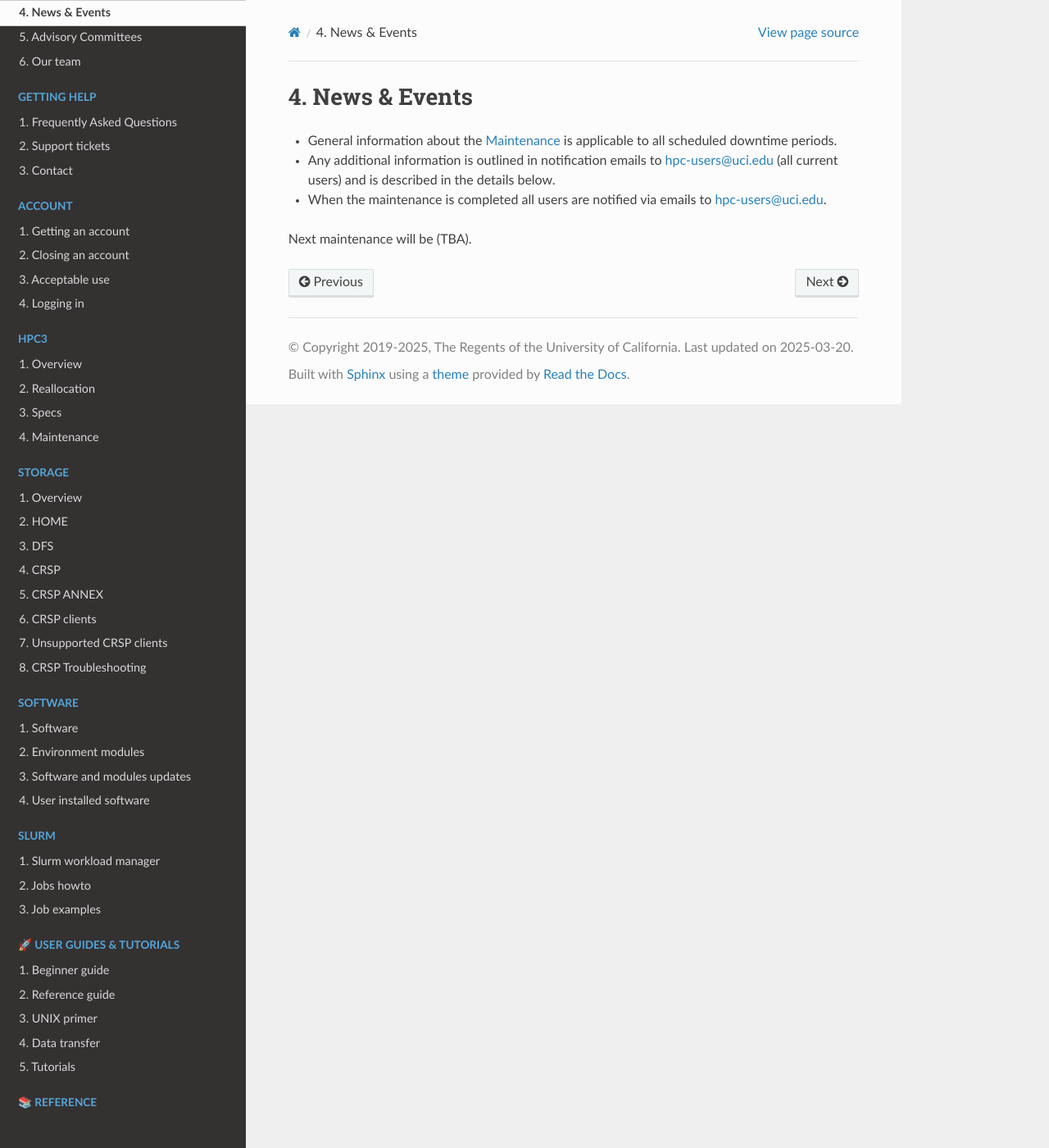
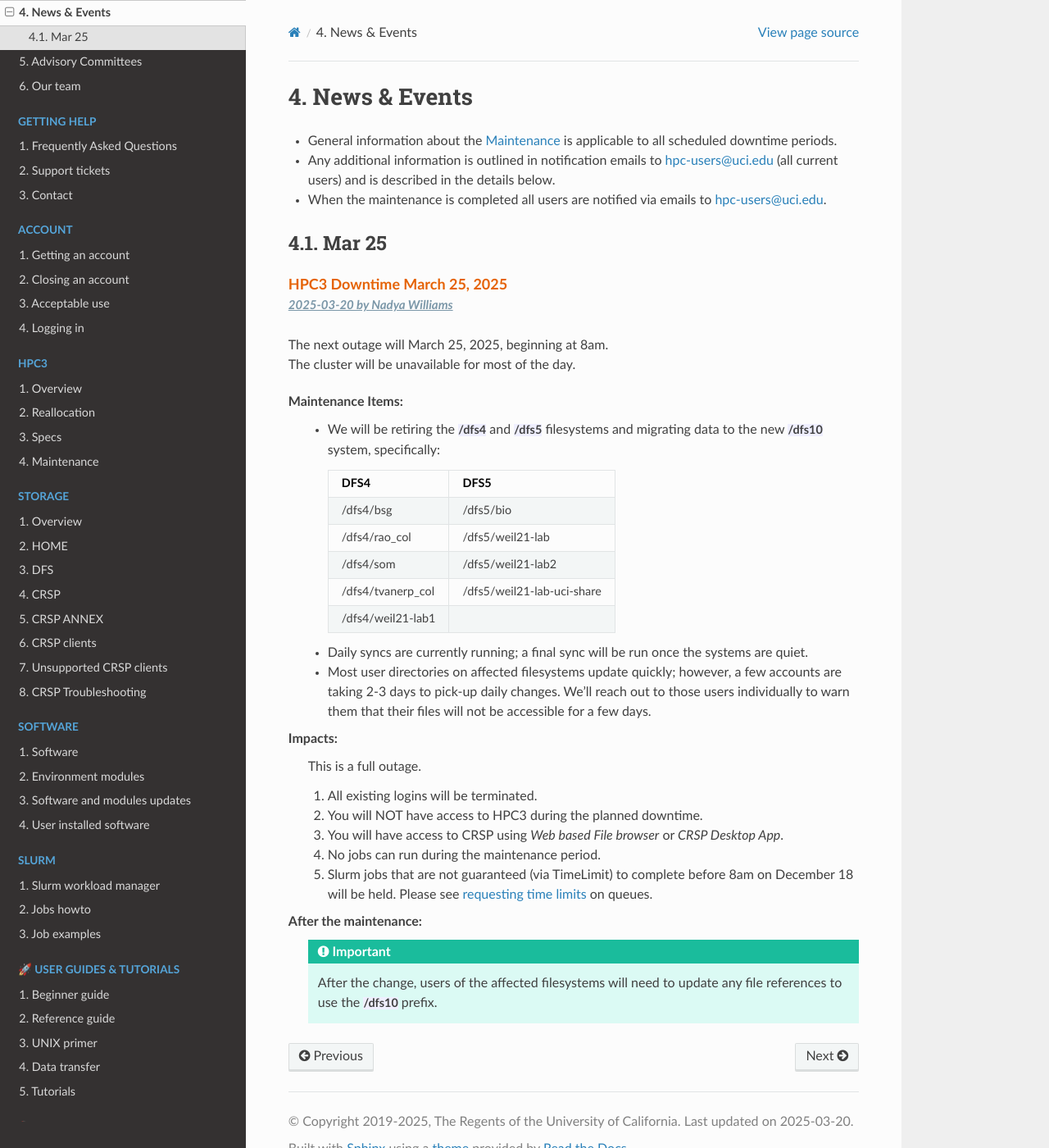
Before and after one commit to RCIC-UCI-Public/website-rcic, a Sphinx documentation site: the page built from docs/source/about/news.rst, in a window 1280 px wide and 1400 px high. Shown: the whole window at 82% size. Built offline with Sphinx 7.4.7 and the Read the Docs theme 3.1.0, drawn with Linux system fonts in a browser that asks for light colours.

Commit message:
add mar 25 maintenance

```diff
--- a/docs/source/about/news.rst
+++ b/docs/source/about/news.rst
@@ -9,4 +9,43 @@
   (all current users) and is described in the details below.
 * When the maintenance is completed all users are notified via emails to hpc-users@uci.edu.
 
-Next maintenance will be (TBA).
+Mar 25
+------
+
+| :blogtitle:`HPC3 Downtime March 25, 2025`
+| :blogauthor:`2025-03-20 by Nadya Williams`
+
+| The next outage will March 25, 2025, beginning at 8am.
+| The cluster will be unavailable for most of the day.
+
+Maintenance Items:
+  * We will be retiring the :tt:`/dfs4` and :tt:`/dfs5`
+    filesystems and migrating data to the new :tt:`/dfs10` system, specifically:
+
+    ================== =================
+       DFS4                DFS5
+    ================== =================
+    /dfs4/bsg          /dfs5/bio
+    /dfs4/rao_col      /dfs5/weil21-lab
+    /dfs4/som          /dfs5/weil21-lab2
+    /dfs4/tvanerp_col  /dfs5/weil21-lab-uci-share
+    /dfs4/weil21-lab1
+    ================== =================
+
+  * Daily syncs are currently running; a final sync will be run once the systems are quiet.
+  * Most user directories on affected filesystems update quickly; however, a few accounts are taking 2-3 days to pick-up daily changes.
+    We'll reach out to those users individually to warn them that their files will not be accessible for a few days.
+
+Impacts:
+  This is a full outage.
+
+  #. All existing logins will be terminated.
+  #. You will NOT have access to HPC3 during the planned downtime.
+  #. You will have access to CRSP using `Web based File browser` or `CRSP Desktop App`.
+  #. No jobs can run during the maintenance period.
+  #. Slurm jobs that are not guaranteed (via TimeLimit) to complete before 8am on December 18 will be held.
+     Please see :ref:`requesting time limits <request time>` on queues.
+
+After the maintenance:
+  .. important:: After the change, users of the affected filesystems
+	             will need to update any file references to use the :tt:`/dfs10` prefix.
```
